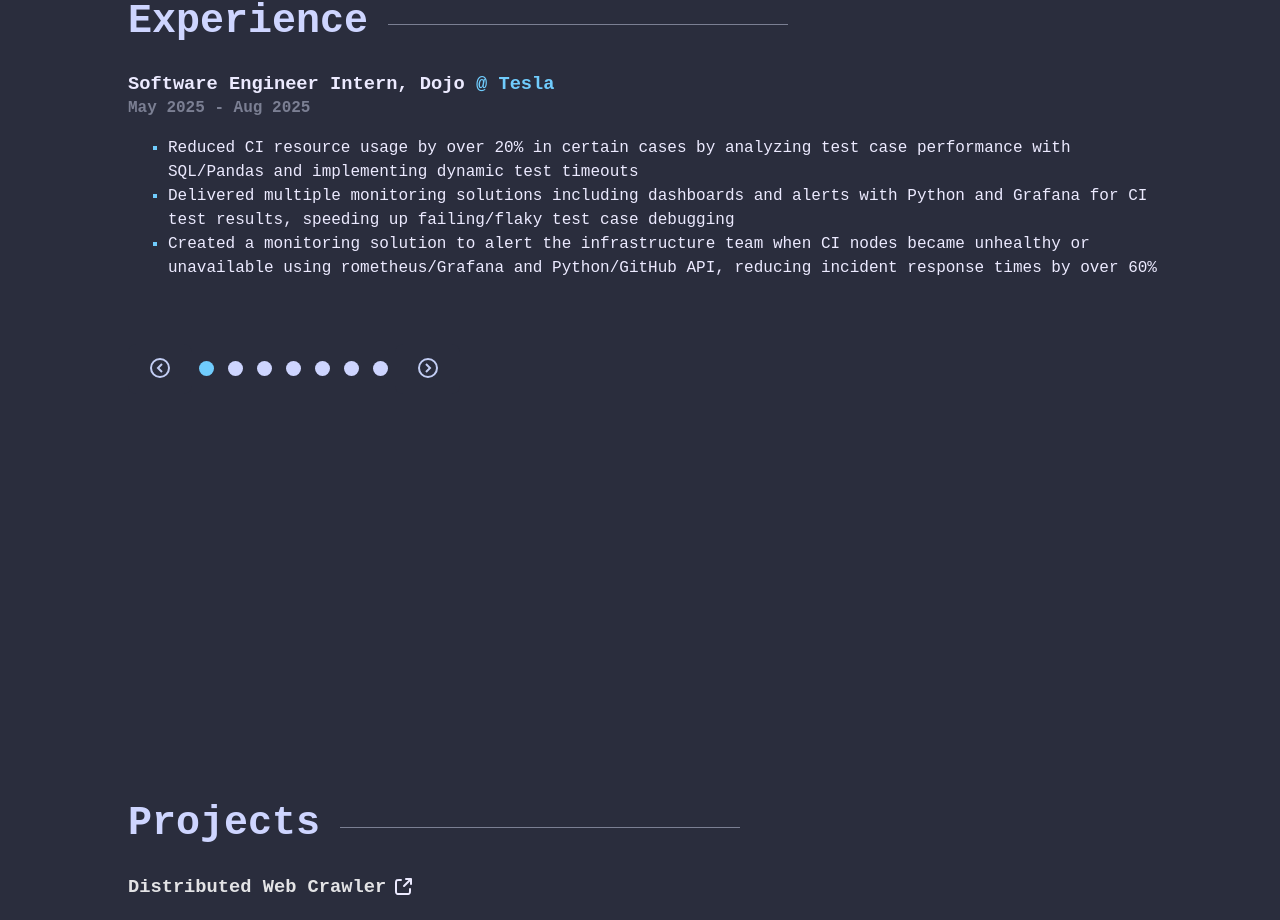
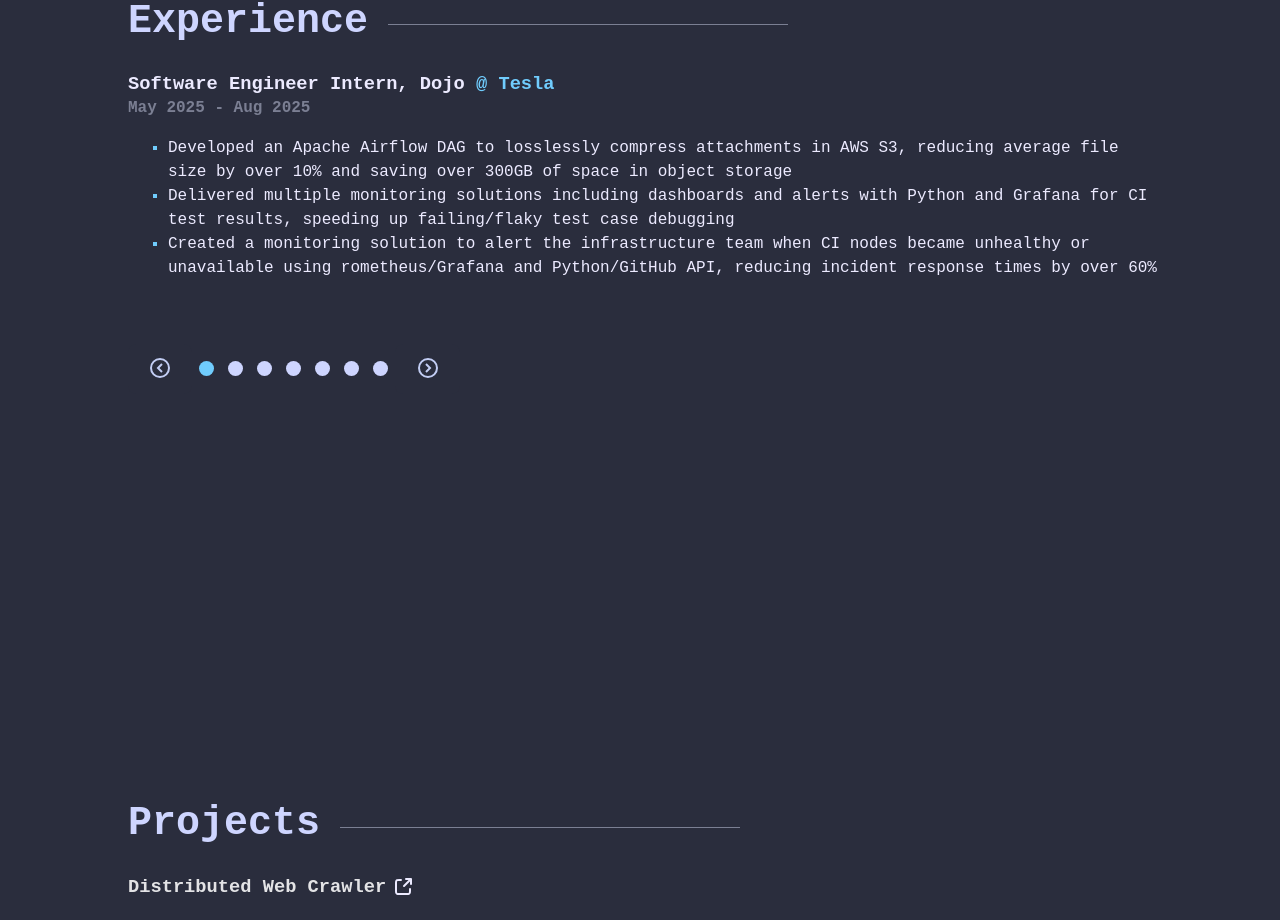
Before and after one commit to andrewbapham/andrewbapham.github.io, a React (Vite) app: page / in a window 1280 px wide. Shown: the part 1808-2728 px from the top of the page. Built offline with nearby package versions, Linux system fonts and the light colour scheme.

Commit message:
update experience and resume

```diff
--- a/src/components/Experience.tsx
+++ b/src/components/Experience.tsx
@@ -16,7 +16,7 @@ function Experience() {
               companyName="Tesla"
               workDates="May 2025 - Aug 2025"
               jobDescription={[
-                "Reduced CI resource usage by over 20% in certain cases by analyzing test case performance with SQL/Pandas and implementing dynamic test timeouts",
+                "Developed an Apache Airflow DAG to losslessly compress attachments in AWS S3, reducing average file size by over 10% and saving over 300GB of space in object storage",
                 "Delivered multiple monitoring solutions including dashboards and alerts with Python and Grafana for CI test results, speeding up failing/flaky test case debugging",
                 "Created a monitoring solution to alert the infrastructure team when CI nodes became unhealthy or unavailable using rometheus/Grafana and Python/GitHub API, reducing incident response times by over 60%",
               ]}
```
Also changed, not shown: 2 other files (tests, documents, lock files or other folders).
